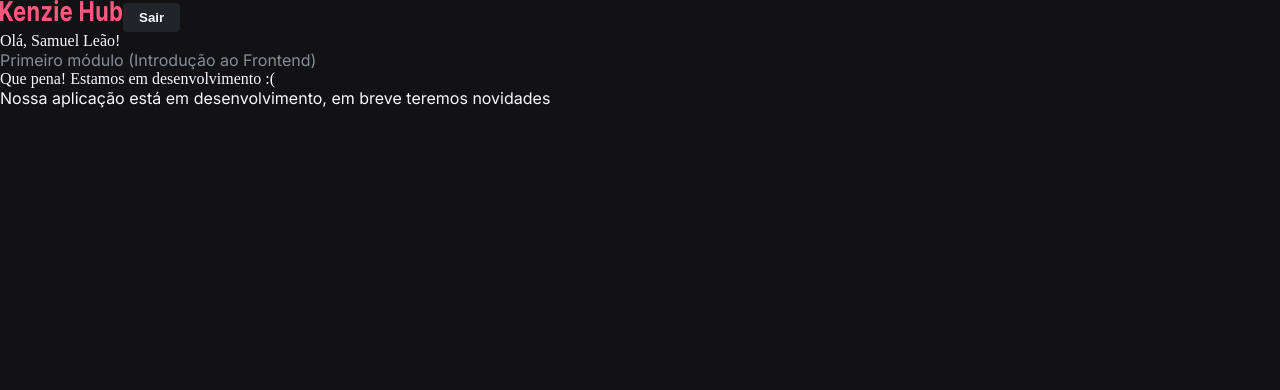
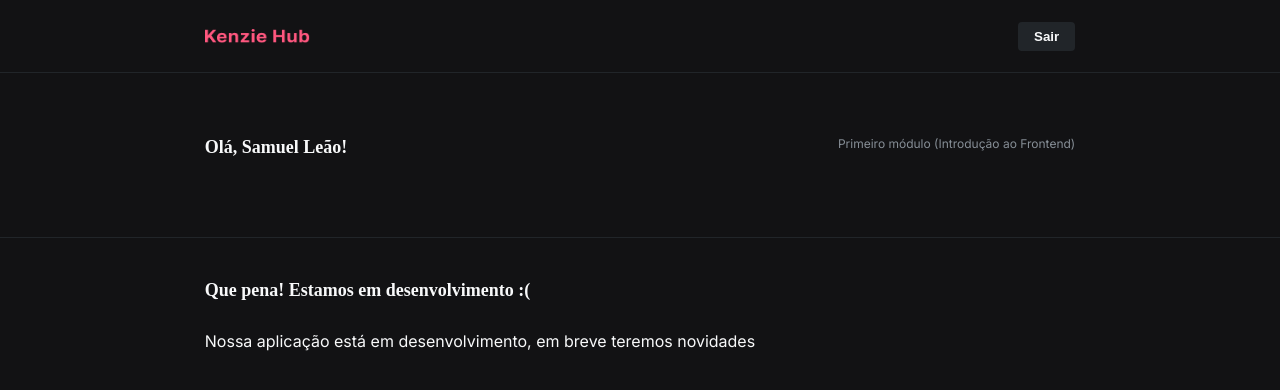
Before and after one commit to Kenzie-Academy-Brasil-Developers/react-entrega-kenzie-hub-wesleymatos, a React (Create React App) app: page /Home in a window 1280 px wide. Shown: the top 390 px of the page. Built offline with nearby package versions, Linux system fonts and the light colour scheme.

Commit message:
feat: add style homePage

```diff
--- a/src/pages/HomePage/index.jsx
+++ b/src/pages/HomePage/index.jsx
@@ -1,5 +1,6 @@
 import ButtonNav from "../../components/ButtonNav";
 import logo from "../../img/Logo.png";
+import { HomePageStyled } from "./style";
 
 const HomePage = () => {
   function logout() {
@@ -7,7 +8,7 @@ const HomePage = () => {
   }
 
   return (
-    <div className="homePage">
+    <HomePageStyled>
       <nav>
         <img src={logo} alt="Logo Kenzie Hub" />
         <ButtonNav
@@ -27,7 +28,7 @@ const HomePage = () => {
           Nossa aplicação está em desenvolvimento, em breve teremos novidades
         </p>
       </main>
-    </div>
+    </HomePageStyled>
   );
 };
 
--- a/src/pages/HomePage/style.js
+++ b/src/pages/HomePage/style.js
@@ -0,0 +1,137 @@
+import styled from "styled-components";
+
+export const HomePageStyled = styled.div`
+  display: flex;
+  flex-direction: column;
+
+  nav {
+    position: fixed;
+    display: flex;
+    align-items: center;
+    justify-content: space-between;
+    height: 73px;
+    width: 100vw;
+    border-bottom: 1px solid var(--gray-3);
+
+    img {
+      width: 105px;
+      height: 14px;
+      margin-left: 4.0625%;
+    }
+
+    button {
+      margin-right: 4.0625%;
+    }
+  }
+
+  header {
+    display: flex;
+    flex-direction: column;
+    margin-top: 108px;
+    gap: 10px;
+    height: 130px;
+    border-bottom: 1px solid var(--gray-3);
+    padding: 0 4.0625%;
+
+    h1 {
+      margin-top: 15px;
+      font-weight: 700;
+      font-size: 18px;
+      line-height: 28px;
+    }
+
+    span {
+      font-weight: 400;
+      font-size: 12px;
+      line-height: 22px;
+    }
+  }
+
+  main {
+    display: none;
+  }
+
+  @media (min-width: 768px) {
+    nav {
+      img {
+        margin-left: 10%;
+      }
+
+      button {
+        margin-right: 10%;
+      }
+    }
+
+    header {
+      padding: 0 10%;
+    }
+  }
+
+  @media (min-width: 1024px) {
+    nav {
+      margin-bottom: 45px;
+
+      img {
+        margin-left: 16%;
+      }
+
+      button {
+        margin-right: 16%;
+      }
+    }
+
+    header {
+      flex-direction: row;
+      justify-content: space-between;
+      padding: 0 16%;
+
+      h1 {
+        margin-top: 25px;
+      }
+
+      span {
+        margin-top: 25px;
+      }
+    }
+
+    main {
+      display: flex;
+      flex-direction: column;
+      gap: 25px;
+      margin-top: 38px;
+      padding: 0 16%;
+
+      h2 {
+        font-weight: 700;
+        font-size: 18px;
+        line-height: 28px;
+      }
+
+      p {
+        font-weight: 400;
+        font-size: 16px;
+        line-height: 24px;
+      }
+    }
+  }
+
+  @media (min-width: 1440px) {
+    nav {
+      img {
+        margin-left: 336px;
+      }
+
+      button {
+        margin-right: 336px;
+      }
+    }
+
+    header {
+      padding: 0 336px;
+    }
+
+    main {
+      padding: 0 336px;
+    }
+  }
+`;
```
